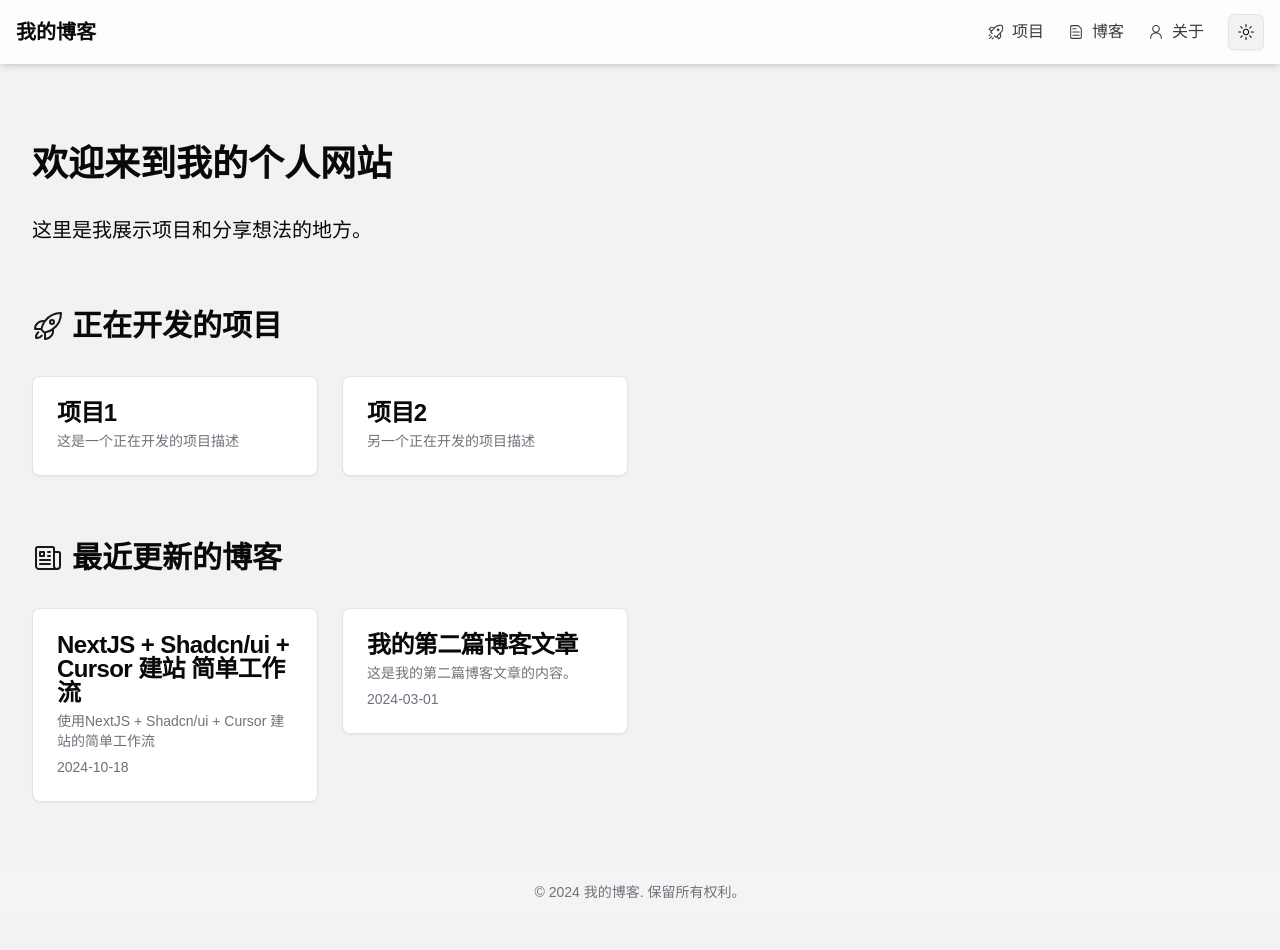
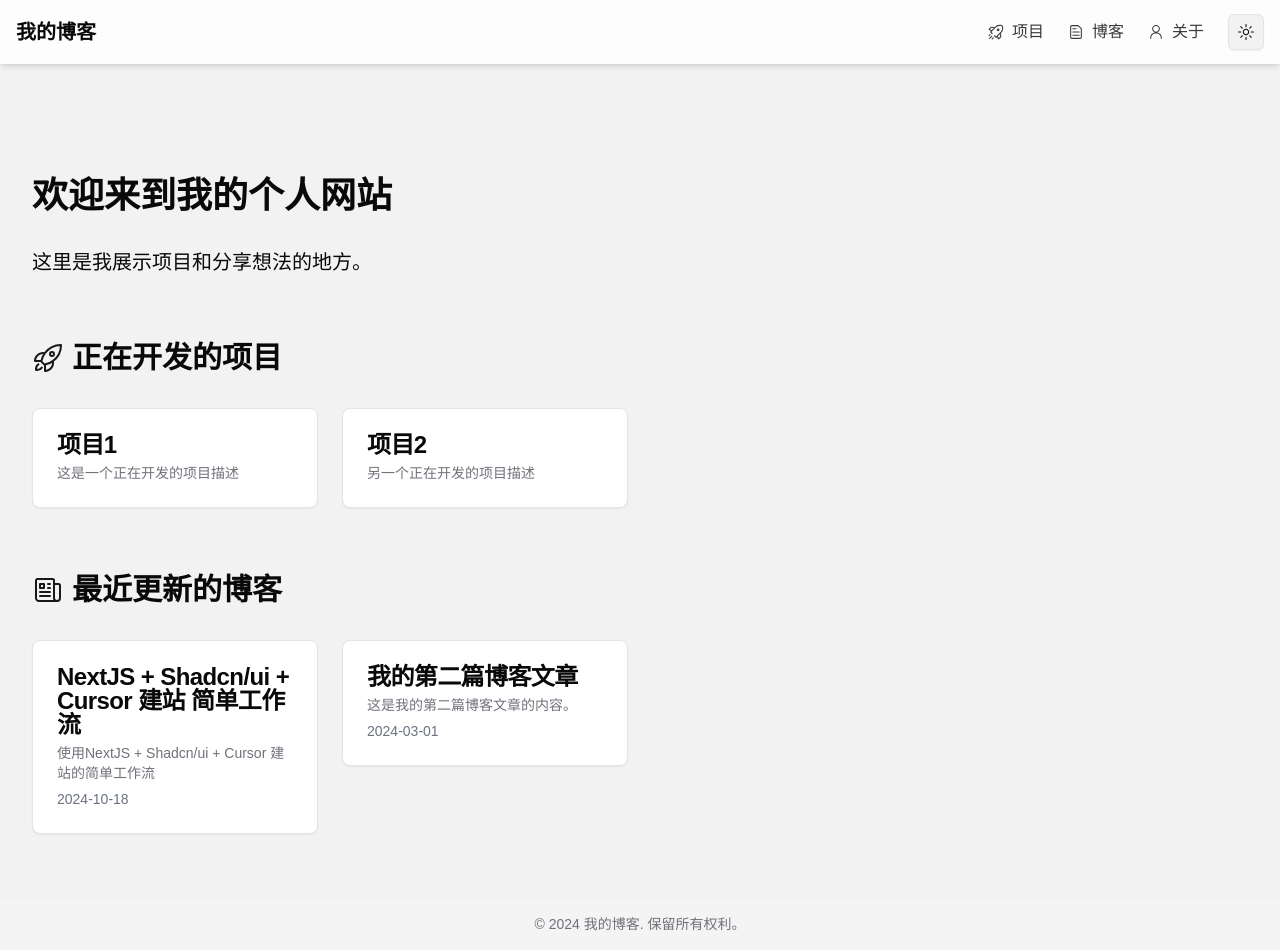
Before and after one commit to orange-office/next-shad-blog-template, a Next.js app: page / in a window 1280 px wide. Before the commit the page ends 918 px from the top, so only its background shows below. Built offline with nearby package versions, Linux system fonts and the light colour scheme.

Commit message:
更新样式

```diff
--- a/src/app/layout.tsx
+++ b/src/app/layout.tsx
@@ -37,15 +37,18 @@
           disableTransitionOnChange
         >
           <div className="flex flex-col flex-grow">
+
             <NavBar />
+
             <main className="flex-grow bg-background text-foreground">
-              <div className="container mx-auto px-4">
+              <div className="container mx-auto px-4 mt-8">
                 {children}
               </div>
-            </main>
-            <footer className="bg-muted py-4 text-center text-sm text-muted-foreground">
+              <footer className="bg-muted py-4 text-center text-sm text-muted-foreground">
               © {new Date().getFullYear()} 我的博客. 保留所有权利。
             </footer>
+            </main>
+
           </div>
         </ThemeProvider>
         <script
```
